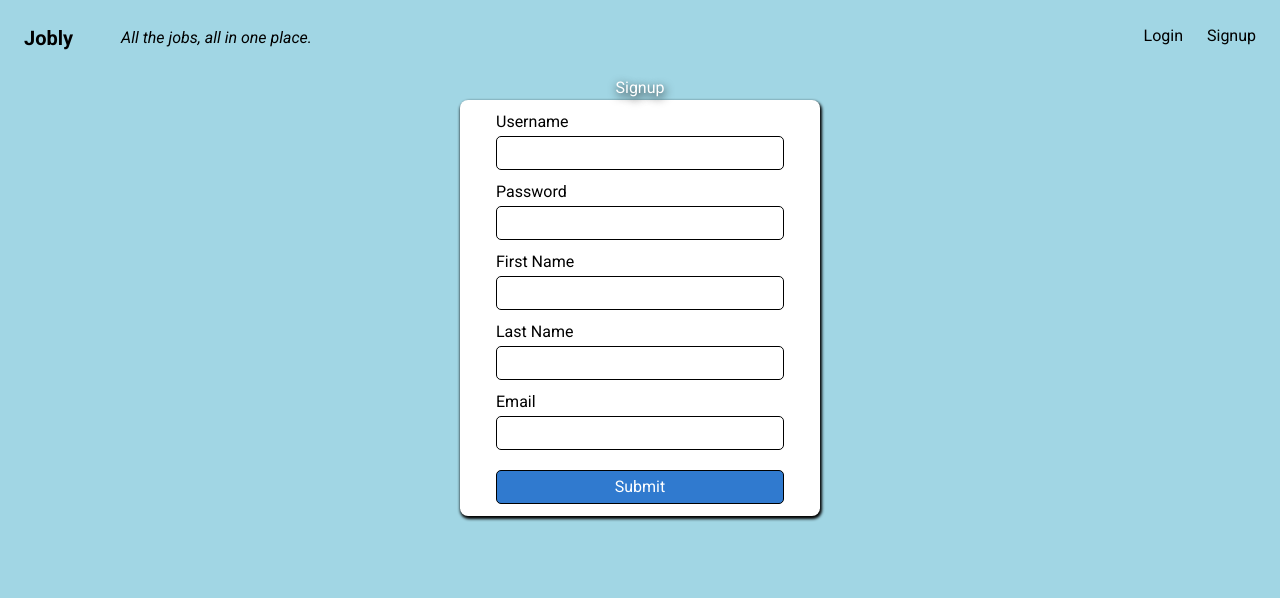
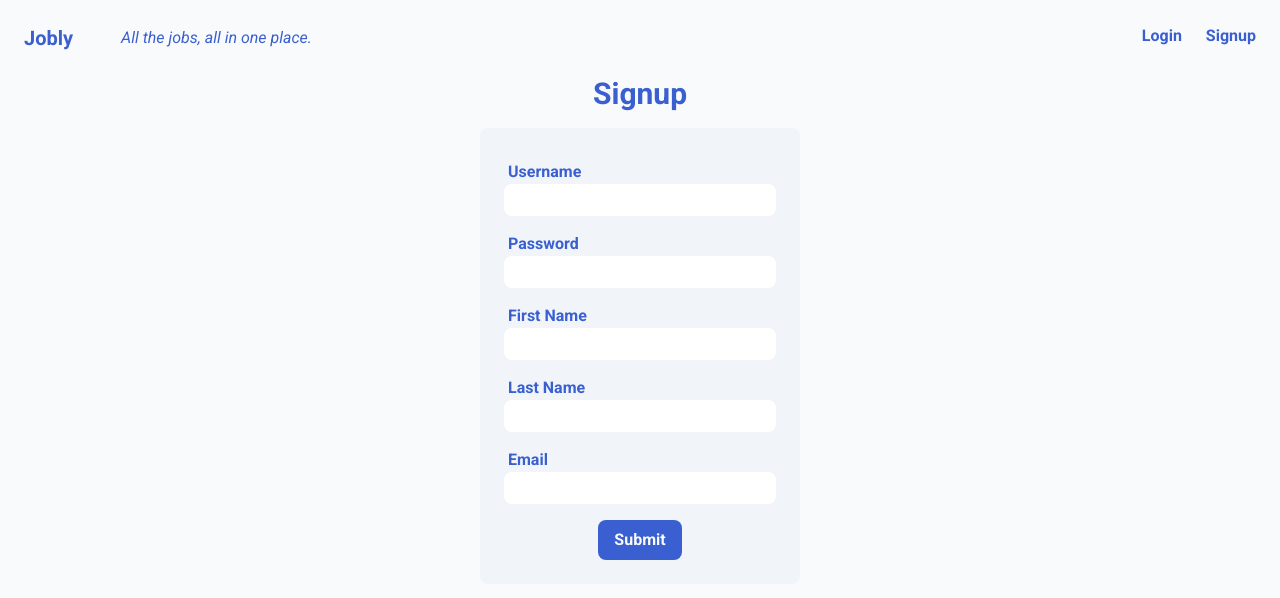
Before and after one commit to elisetvy/jobly-frontend, a React (Create React App) app: page /signup in a window 1280 px wide. Shown: the top 598 px of the page. Built offline with nearby package versions, Linux system fonts and the light colour scheme; no server answers.

Commit message:
Change color scheme

```diff
--- a/src/CompanyCard.js
+++ b/src/CompanyCard.js
@@ -18,7 +18,7 @@ function CompanyCard({ company }) {
 
   return (
       <Link to={`/companies/${handle}`} className="w-2/5">
-    <div className="CompanyCard flex gap-x-4 justify-between bg-white mb-4 px-4 py-4 rounded-lg text-left">
+    <div className="CompanyCard flex gap-x-4 justify-between bg-[#395fd0] text-slate-50 mb-4 px-4 py-4 rounded-lg text-left">
         <div className="CompanyCard-detail flex flex-col">
           <h3 className="text-lg font-bold">{name}</h3>
           <p>{description}</p>
--- a/src/JobCard.js
+++ b/src/JobCard.js
@@ -13,7 +13,7 @@ function JobCard({ job }) {
   const { title, companyName, salary, equity } = job;
 
   return (
-    <div className="JobCard bg-white mb-4 w-2/5 px-4 py-4 rounded-lg text-left">
+    <div className="JobCard bg-[#395fd0] text-slate-50 mb-4 w-2/5 px-4 py-4 rounded-lg text-left">
       <div className="flex justify-between items-center">
         <div className="flex flex-col">
         <h3 className="text-lg font-bold">{title}</h3>
@@ -23,7 +23,7 @@ function JobCard({ job }) {
       {equity > 0 && <p><b>Equity:</b> {equity}</p>}
         </div>
       </div>
-      <button className="text-sm bg-[#a1d6e4] hover:border-none border border-black border-solid py-2 px-6 rounded-lg ">Apply</button>
+      <button className="text-sm bg-slate-50 font-bold text-[#395fd0] hover:border-none border border-black border-solid py-2 px-6 rounded-lg ">Apply</button>
       </div>
     </div>
   )
--- a/src/LoginForm.js
+++ b/src/LoginForm.js
@@ -49,7 +49,7 @@ function LoginForm({ login }) {
   return (
     <div className="w-screen flex flex-col items-center">
       <h1 className="mb-4 text-3xl font-bold">Login</h1>
-      <form onSubmit={handleSubmit} className="flex flex-col w-1/4 bg-stone-100 px-6 py-6 rounded-lg">
+      <form onSubmit={handleSubmit} className="flex flex-col w-1/4 bg-slate-100 px-6 py-6 rounded-lg">
         <label htmlFor="username" className="text-left px-1 mt-2 font-bold">
           Username
         </label>
@@ -75,7 +75,7 @@ function LoginForm({ login }) {
           required
         />
         {alerts.length > 0 && <Alerts alerts={alerts} />}
-        <button className="bg-[#a1d6e4] w-fit px-4 py-2 rounded-lg mt-2 ml-auto mr-auto">Submit</button>
+        <button className="bg-[#395fd0] font-bold text-slate-50 w-fit px-4 py-2 rounded-lg mt-2 ml-auto mr-auto">Submit</button>
       </form>
     </div>
   );
--- a/src/Navbar.js
+++ b/src/Navbar.js
@@ -19,24 +19,24 @@ function Navbar({ logout }) {
   return (
     <nav className="Navbar flex justify-between px-6 py-6">
       <div className="flex items-center">
-        <NavLink to="/" className="text-xl font-bold text-black">Jobly</NavLink>
+        <NavLink to="/" className="text-xl font-bold">Jobly</NavLink>
         <em className="ml-12 text-md">All the jobs, all in one place.</em>
       </div>
       <div>
         {currUser && (
           <div className="flex">
             <NavLink to="/companies" className="font-bold ">Companies</NavLink>
-            <NavLink to="/jobs"className="ml-6 font-bold text-black">Jobs</NavLink>
-            <NavLink to="/profile" className="ml-6 font-bold text-black">Profile</NavLink>
-            <button onClick={logout} className="Navbar-logout ml-6 italic text-black hover:underline">
+            <NavLink to="/jobs"className="ml-6 font-bold">Jobs</NavLink>
+            <NavLink to="/profile" className="ml-6 font-bold">Profile</NavLink>
+            <button onClick={logout} className="Navbar-logout ml-6 italic hover:underline">
               Logout {currUser.username}
             </button>
           </div>
         )}
         {!currUser && (
           <>
-            <NavLink to="/login" className="ml-6 text-black">Login</NavLink>
-            <NavLink to="/signup" className="ml-6 text-black">Signup</NavLink>
+            <NavLink to="/login" className="ml-6 font-bold">Login</NavLink>
+            <NavLink to="/signup" className="ml-6 font-bold">Signup</NavLink>
           </>
         )}
       </div>
--- a/src/ProfileForm.js
+++ b/src/ProfileForm.js
@@ -57,7 +57,7 @@ function ProfileForm({ update }) {
   return (
     <div className="w-screen flex flex-col items-center">
       <h1 className="mb-4 text-3xl font-bold">Edit Profile</h1>
-      <form onSubmit={handleSubmit} className="flex flex-col w-1/4 bg-stone-100 px-6 py-6 rounded-lg">
+      <form onSubmit={handleSubmit} className="flex flex-col w-1/4 bg-slate-100 px-6 py-6 rounded-lg">
         <label htmlFor="username" className="text-left px-1 mt-2 font-bold">
           Username
         </label>
@@ -67,7 +67,7 @@ function ProfileForm({ update }) {
           value={formData.username}
           onChange={handleChange}
           type="text"
-          className="px-2 py-1 rounded-lg mb-2 bg-[#a1d6e4] opacity-50"
+          className="px-2 py-1 rounded-lg mb-2 bg-indigo-100 opacity-50"
           disabled
         />
         <label htmlFor="firstName" className="text-left px-1 mt-2 font-bold">
@@ -107,7 +107,7 @@ function ProfileForm({ update }) {
           required
         />
         {alerts.length > 0 && <Alerts alerts={alerts} />}
-        <button className="bg-[#a1d6e4] w-fit px-4 py-2 rounded-lg mt-2 ml-auto mr-auto"><b>Submit</b></button>
+        <button className="bg-[#395fd0] font-bold text-slate-50 w-fit px-4 py-2 rounded-lg mt-2 ml-auto mr-auto"><b>Submit</b></button>
       </form>
     </div>
   );
--- a/src/Searchbar.js
+++ b/src/Searchbar.js
@@ -40,7 +40,7 @@ function Searchbar({ searchType, search }) {
         value={formData}
         placeholder={`Search for a ${searchType}...`}
         onChange={handleChange}
-        className="Searchbar-input px-2 py-2 w-1/5 border border-black border rounded-lg mb-4"
+        className="Searchbar-input px-2 py-2 w-1/4 border border-black border rounded-lg mb-4"
       ></input>
     </form>
   );
--- a/src/SignupForm.js
+++ b/src/SignupForm.js
@@ -48,10 +48,10 @@ function SignupForm({ signup }) {
   }
 
   return (
-    <>
-      <h1 className="whiteWithShadow">Signup</h1>
-      <form onSubmit={handleSubmit} className="UserForm">
-        <label htmlFor="username" className="UserForm-label">
+    <div className="w-screen flex flex-col items-center">
+      <h1 className="mb-4 text-3xl font-bold">Signup</h1>
+      <form onSubmit={handleSubmit} className="flex flex-col w-1/4 bg-slate-100 px-6 py-6 rounded-lg">
+        <label htmlFor="username" className="text-left px-1 mt-2 font-bold">
           Username
         </label>
         <input
@@ -60,10 +60,10 @@ function SignupForm({ signup }) {
           value={formData.username}
           onChange={handleChange}
           type="text"
-          className="UserForm-input"
+          className="px-2 py-1 rounded-lg mb-2"
           required
         />
-        <label htmlFor="password" className="UserForm-label">
+        <label htmlFor="password" className="text-left px-1 mt-2 font-bold">
           Password
         </label>
         <input
@@ -72,10 +72,10 @@ function SignupForm({ signup }) {
           value={formData.password}
           onChange={handleChange}
           type="password"
-          className="UserForm-input"
+          className="px-2 py-1 rounded-lg mb-2"
           required
         />
-        <label htmlFor="firstName" className="UserForm-label">
+        <label htmlFor="firstName" className="text-left px-1 mt-2 font-bold">
           First Name
         </label>
         <input
@@ -84,10 +84,10 @@ function SignupForm({ signup }) {
           value={formData.firstName}
           onChange={handleChange}
           type="text"
-          className="UserForm-input"
+          className="px-2 py-1 rounded-lg mb-2"
           required
         />
-        <label htmlFor="lastName" className="UserForm-label">
+        <label htmlFor="lastName" className="text-left px-1 mt-2 font-bold">
           Last Name
         </label>
         <input
@@ -96,10 +96,10 @@ function SignupForm({ signup }) {
           value={formData.lastName}
           onChange={handleChange}
           type="text"
-          className="UserForm-input"
+          className="px-2 py-1 rounded-lg mb-2"
           required
         />
-        <label htmlFor="email" className="UserForm-label">
+        <label htmlFor="email" className="text-left px-1 mt-2 font-bold">
           Email
         </label>
         <input
@@ -108,13 +108,13 @@ function SignupForm({ signup }) {
           value={formData.email}
           onChange={handleChange}
           type="email"
-          className="UserForm-input"
+          className="px-2 py-1 rounded-lg mb-2"
           required
         />
         {alerts.length > 0 && <Alerts alerts={alerts} />}
-        <button className="UserForm-button">Submit</button>
+        <button className="bg-[#395fd0] font-bold text-slate-50 w-fit px-4 py-2 rounded-lg mt-2 ml-auto mr-auto">Submit</button>
       </form>
-    </>
+    </div>
   );
 }
 export default SignupForm;
--- a/src/index.css
+++ b/src/index.css
@@ -1,12 +1,12 @@
 body {
   margin: 0;
+  box-sizing: border-box;
   font-family: 'Roboto', sans-serif;
-  background: #a1d6e4;
-  box-sizing: border-box;
+	background-color: rgb(248 250 252);
+  color: #395fd0;
 }
 
 a, a:visited {
-  color: black;
   text-decoration: none;
 }
 
```
Also changed, not shown: src/Homepage.js (+8 -5 lines).
